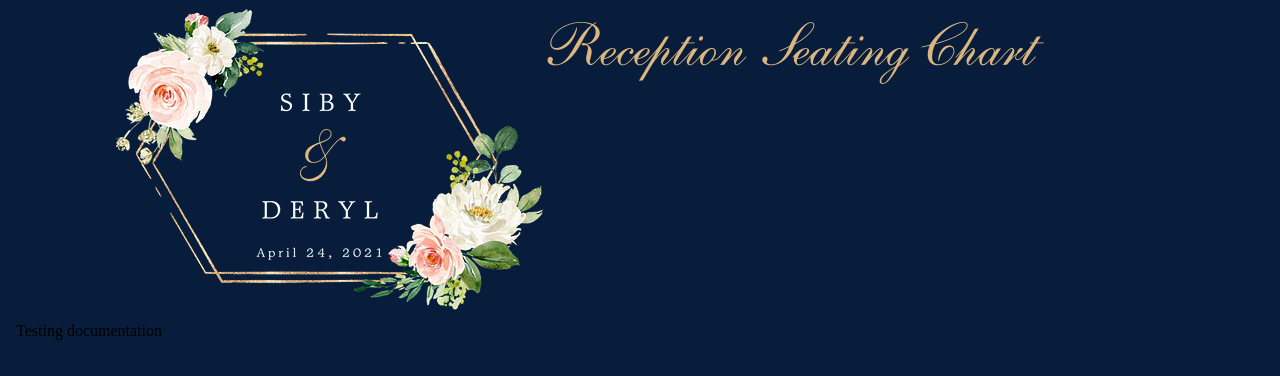
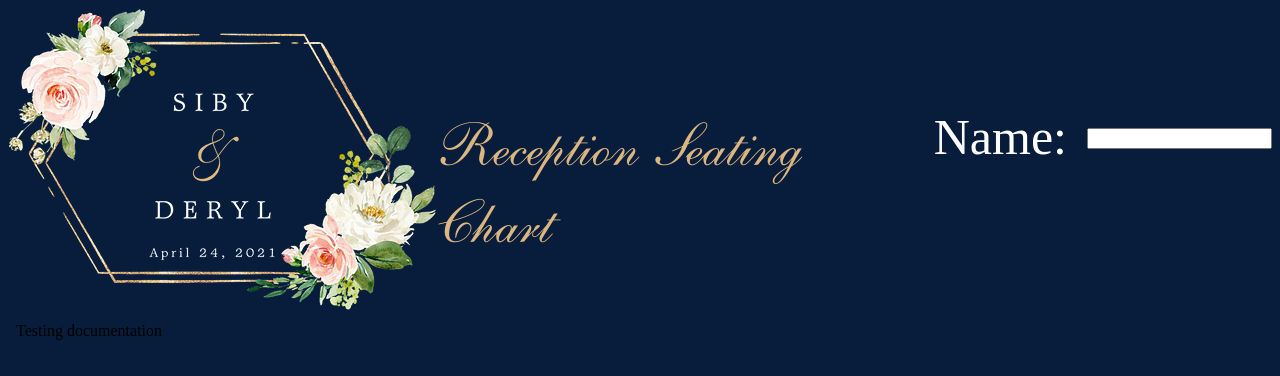
Before and after one commit to manojmpg114/DerylSiby_Wedding, an Angular app in the folder wedding-site/: page / in a window 1280 px wide. Shown: the top 376 px of the page. Built offline with nearby package versions, Linux system fonts and the light colour scheme.

Commit message:
input box
still working on local searching ideas

```diff
--- a/wedding-site/src/app/app.component.html
+++ b/wedding-site/src/app/app.component.html
@@ -6,6 +6,12 @@
     </div>
     <div class = "colortext">
       Reception Seating Chart
+    </div>
+    <div class = "search">
+      Name:
+    </div>
+    <div class = "box">
+      <input>
     </div>
   </div>
 </div>
--- a/wedding-site/src/styles.css
+++ b/wedding-site/src/styles.css
@@ -14,14 +14,32 @@ html { background-color: #071d3b;}
 }
 
 .container {
-    max-width: 1050px;
+    max-width: 1500px;
     margin: 0 auto;         /*  will center the container on wide screen  */
     display: flex;
+  }
+
+  .imgdiv {
+
   }
 
 .colortext {
     color:#dbb680;
     font-size: 60px;
     font-family: "english";
+    margin-top: 100px;
+
 
 }
+
+.search{
+    font-size: 50px;
+    color:white;
+    margin-left: 100px;
+    margin-top: 100px;
+}
+
+.box {
+    margin-top: 120px;
+    margin-left: 20px;
+}
```
